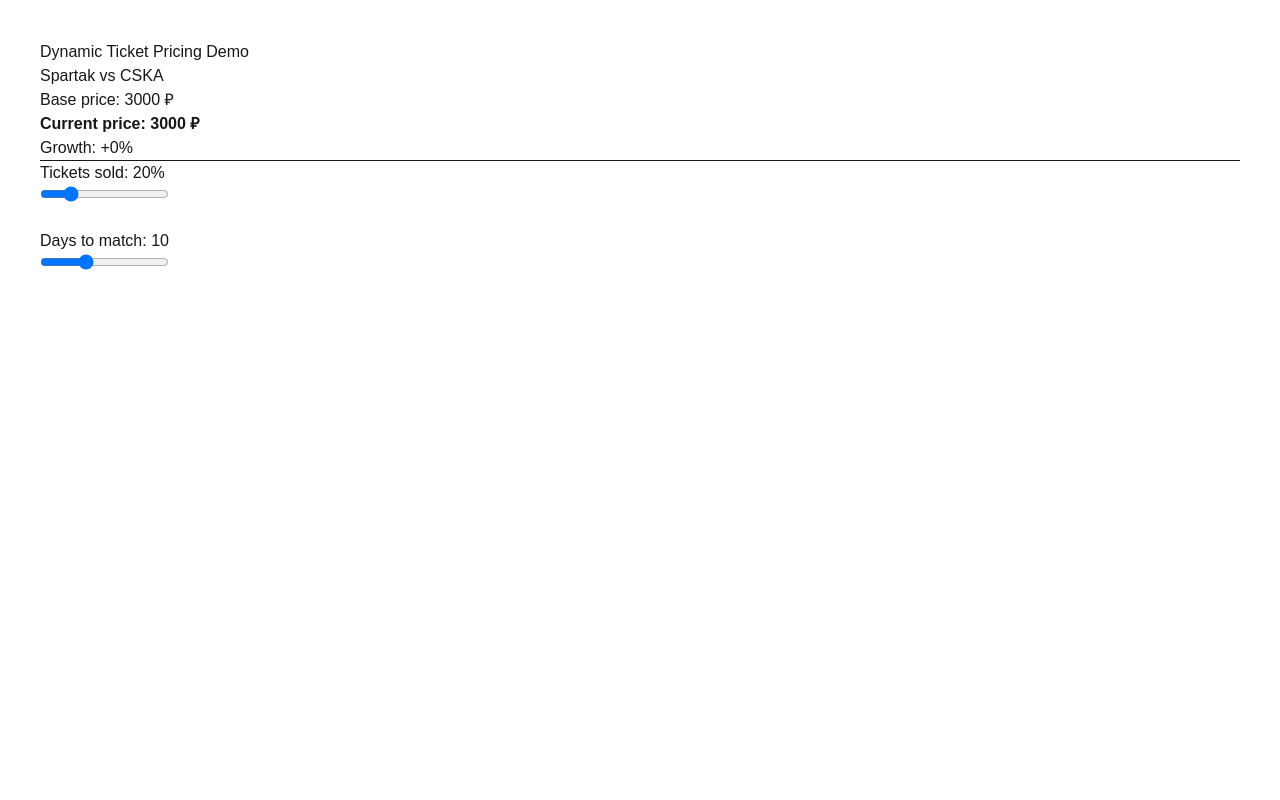
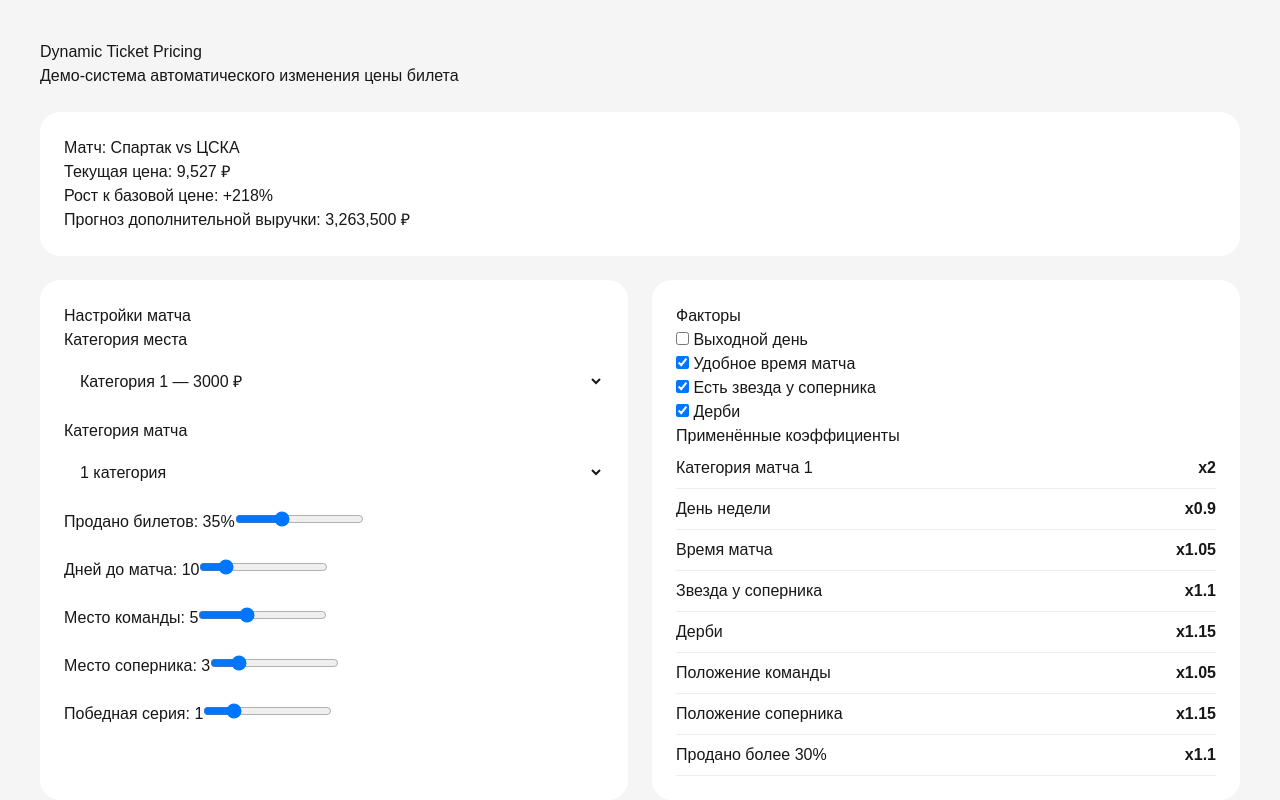
Before and after one commit to zhxvzh9vs2-arch/pricing-demo, a Next.js app: page / in a window 1280 px wide. Shown: the top 800 px of the page. Built offline with nearby package versions, Linux system fonts and the light colour scheme.

Commit message:
Update pricing system

```diff
--- a/app/page.tsx
+++ b/app/page.tsx
@@ -1,64 +1,177 @@
 "use client";
 
-import { useState } from "react";
+import { useMemo, useState } from "react";
+
+const seatCategories = [
+  { id: 1, name: "Категория 1", base: 3000 },
+  { id: 6, name: "Категория 6", base: 1000 },
+  { id: 14, name: "Категория 14", base: 450 },
+];
 
 export default function Home() {
-  const [sold, setSold] = useState(20);
+  const [seat, setSeat] = useState(seatCategories[0]);
+  const [matchCategory, setMatchCategory] = useState(1);
+  const [sold, setSold] = useState(35);
   const [days, setDays] = useState(10);
+  const [isWeekend, setIsWeekend] = useState(false);
+  const [goodTime, setGoodTime] = useState(true);
+  const [hasStar, setHasStar] = useState(true);
+  const [isDerby, setIsDerby] = useState(true);
+  const [teamPlace, setTeamPlace] = useState(5);
+  const [opponentPlace, setOpponentPlace] = useState(3);
+  const [winStreak, setWinStreak] = useState(1);
 
-  const basePrice = 3000;
+  const result = useMemo(() => {
+    let price = seat.base;
+    const factors: { name: string; coef: number }[] = [];
 
-  const calculatePrice = () => {
-    let price = basePrice;
-    let remaining = 100 - sold;
+    const add = (name: string, coef: number) => {
+      price *= coef;
+      factors.push({ name, coef });
+    };
 
-    if (sold > 30) price *= 1.1;
-    if (sold > 50) price *= 1.15;
-    if (sold > 70) price *= 1.25;
+    if (matchCategory === 1) add("Категория матча 1", 2);
+    if (matchCategory === 2) add("Категория матча 2", 1.5);
+    if (matchCategory === 3) add("Категория матча 3", 1);
 
-    if (days < 7) price *= 1.1;
-    if (days < 2) price *= 1.2;
+    add("День недели", isWeekend ? 1.1 : 0.9);
+    add("Время матча", goodTime ? 1.05 : 0.95);
 
-    if (remaining < 30) price *= 1.2;
+    if (hasStar) add("Звезда у соперника", 1.1);
+    if (isDerby) add("Дерби", 1.15);
 
-    return Math.round(price);
-  };
+    if (teamPlace <= 3) add("Положение команды", 1.15);
+    else if (teamPlace <= 8) add("Положение команды", 1.05);
+    else add("Положение команды", 0.95);
 
-  const price = calculatePrice();
+    if (opponentPlace <= 3) add("Положение соперника", 1.15);
+    else if (opponentPlace <= 8) add("Положение соперника", 1.05);
+    else add("Положение соперника", 0.95);
+
+    if (winStreak >= 3) add("Победная серия", 1.1);
+    else if (winStreak === 0) add("Нет победной серии", 0.95);
+
+    if (sold > 30) add("Продано более 30%", 1.1);
+    if (sold > 50) add("Продано более 50%", 1.15);
+    if (sold > 70) add("Продано более 70%", 1.25);
+    if (sold > 85) add("Дефицит билетов", 1.2);
+
+    if (days < 7) add("Меньше 7 дней до матча", 1.1);
+    if (days < 2) add("Меньше 2 дней до матча", 1.2);
+
+    const finalPrice = Math.round(price);
+    const baseRevenue = seat.base * 500;
+    const dynamicRevenue = finalPrice * 500;
+    const revenueGrowth = dynamicRevenue - baseRevenue;
+
+    return {
+      finalPrice,
+      growthPercent: Math.round(((finalPrice / seat.base) - 1) * 100),
+      baseRevenue,
+      dynamicRevenue,
+      revenueGrowth,
+      factors,
+    };
+  }, [
+    seat,
+    matchCategory,
+    sold,
+    days,
+    isWeekend,
+    goodTime,
+    hasStar,
+    isDerby,
+    teamPlace,
+    opponentPlace,
+    winStreak,
+  ]);
 
   return (
-    <div style={{ fontFamily: "sans-serif", padding: 40 }}>
-      <h1>Dynamic Ticket Pricing Demo</h1>
+    <main style={{ padding: 40, fontFamily: "Arial", background: "#f5f5f5", minHeight: "100vh" }}>
+      <h1>Dynamic Ticket Pricing</h1>
+      <p>Демо-система автоматического изменения цены билета</p>
 
-      <h2>Spartak vs CSKA</h2>
+      <section style={{ background: "white", padding: 24, borderRadius: 20, marginTop: 24 }}>
+        <h2>Матч: Спартак vs ЦСКА</h2>
 
-      <p>Base price: {basePrice} ₽</p>
-      <p><b>Current price: {price} ₽</b></p>
-      <p>Growth: +{Math.round(((price / basePrice) - 1) * 100)}%</p>
+        <h3>Текущая цена: {result.finalPrice.toLocaleString()} ₽</h3>
+        <p>Рост к базовой цене: +{result.growthPercent}%</p>
+        <p>Прогноз дополнительной выручки: {result.revenueGrowth.toLocaleString()} ₽</p>
+      </section>
 
-      <hr />
+      <section style={{ display: "grid", gridTemplateColumns: "1fr 1fr", gap: 24, marginTop: 24 }}>
+        <div style={{ background: "white", padding: 24, borderRadius: 20 }}>
+          <h3>Настройки матча</h3>
 
-      <div>
-        <label>Tickets sold: {sold}%</label><br/>
-        <input
-          type="range"
-          min="0"
-          max="100"
-          value={sold}
-          onChange={(e) => setSold(Number(e.target.value))}
-        />
-      </div>
+          <label>Категория места</label>
+          <select
+            style={{ width: "100%", padding: 12, margin: "8px 0 16px" }}
+            onChange={(e) => setSeat(seatCategories.find(s => s.id === Number(e.target.value))!)}
+          >
+            {seatCategories.map(s => (
+              <option key={s.id} value={s.id}>{s.name} — {s.base} ₽</option>
+            ))}
+          </select>
 
-      <div style={{ marginTop: 20 }}>
-        <label>Days to match: {days}</label><br/>
-        <input
-          type="range"
-          min="0"
-          max="30"
-          value={days}
-          onChange={(e) => setDays(Number(e.target.value))}
-        />
-      </div>
-    </div>
+          <label>Категория матча</label>
+          <select
+            style={{ width: "100%", padding: 12, margin: "8px 0 16px" }}
+            value={matchCategory}
+            onChange={(e) => setMatchCategory(Number(e.target.value))}
+          >
+            <option value={1}>1 категория</option>
+            <option value={2}>2 категория</option>
+            <option value={3}>3 категория</option>
+          </select>
+
+          <label>Продано билетов: {sold}%</label>
+          <input type="range" min="0" max="100" value={sold} onChange={(e) => setSold(Number(e.target.value))} />
+
+          <br /><br />
+
+          <label>Дней до матча: {days}</label>
+          <input type="range" min="0" max="60" value={days} onChange={(e) => setDays(Number(e.target.value))} />
+
+          <br /><br />
+
+          <label>Место команды: {teamPlace}</label>
+          <input type="range" min="1" max="12" value={teamPlace} onChange={(e) => setTeamPlace(Number(e.target.value))} />
+
+          <br /><br />
+
+          <label>Место соперника: {opponentPlace}</label>
+          <input type="range" min="1" max="12" value={opponentPlace} onChange={(e) => setOpponentPlace(Number(e.target.value))} />
+
+          <br /><br />
+
+          <label>Победная серия: {winStreak}</label>
+          <input type="range" min="0" max="5" value={winStreak} onChange={(e) => setWinStreak(Number(e.target.value))} />
+        </div>
+
+        <div style={{ background: "white", padding: 24, borderRadius: 20 }}>
+          <h3>Факторы</h3>
+
+          <p><input type="checkbox" checked={isWeekend} onChange={() => setIsWeekend(!isWeekend)} /> Выходной день</p>
+          <p><input type="checkbox" checked={goodTime} onChange={() => setGoodTime(!goodTime)} /> Удобное время матча</p>
+          <p><input type="checkbox" checked={hasStar} onChange={() => setHasStar(!hasStar)} /> Есть звезда у соперника</p>
+          <p><input type="checkbox" checked={isDerby} onChange={() => setIsDerby(!isDerby)} /> Дерби</p>
+
+          <h3>Применённые коэффициенты</h3>
+          {result.factors.map((f, i) => (
+            <div key={i} style={{ display: "flex", justifyContent: "space-between", borderBottom: "1px solid #eee", padding: "8px 0" }}>
+              <span>{f.name}</span>
+              <b>x{f.coef}</b>
+            </div>
+          ))}
+        </div>
+      </section>
+
+      <section style={{ background: "white", padding: 24, borderRadius: 20, marginTop: 24 }}>
+        <h3>Сравнение выручки</h3>
+        <p>Фиксированная цена: {result.baseRevenue.toLocaleString()} ₽</p>
+        <p>Динамическая цена: {result.dynamicRevenue.toLocaleString()} ₽</p>
+        <p><b>Дополнительная выручка: {result.revenueGrowth.toLocaleString()} ₽</b></p>
+      </section>
+    </main>
   );
 }
```
